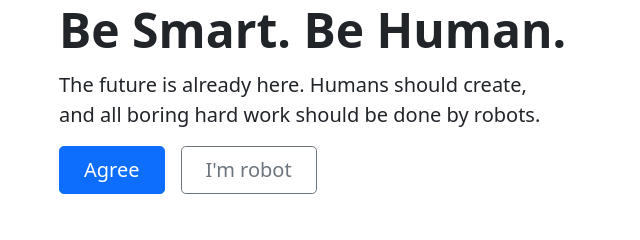
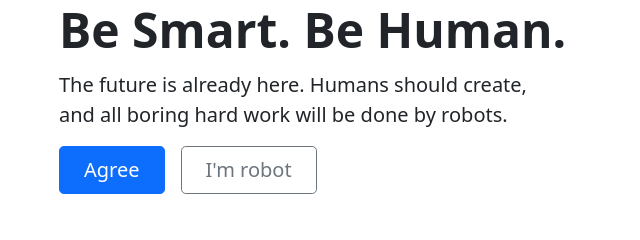
Before and after one commit to longfello/generalrobots, a plain HTML site: page index.html in a window 1280 px wide. Shown: the part 278-518 px from the top of the page, 605-1245 px from the left. Drawn offline with Linux system fonts and the light colour scheme.

Commit message:
Update index.html

```diff
--- a/index.html
+++ b/index.html
@@ -68,7 +68,7 @@
     <div class="row flex-lg-row-reverse align-items-center g-5 py-5">
 			<div class="col-lg-6">
         <h1 class="display-5 fw-bold lh-1 mb-3">Be Smart. Be Human.</h1>
-        <p class="lead">The future is already here. Humans should create,<br>and all boring hard work should be done by robots.</p>
+        <p class="lead">The future is already here. Humans should create,<br>and all boring hard work will be done by robots.</p>
         <div class="d-grid gap-2 d-md-flex justify-content-md-start">
           <button type="button" class="btn btn-primary btn-lg px-4 me-md-2">Agree</button>
           <button type="button" class="btn btn-outline-secondary btn-lg px-4">I'm robot</button>
```
